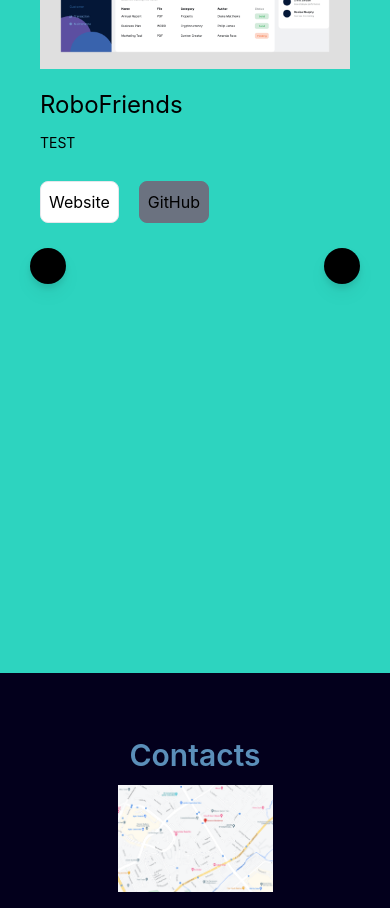
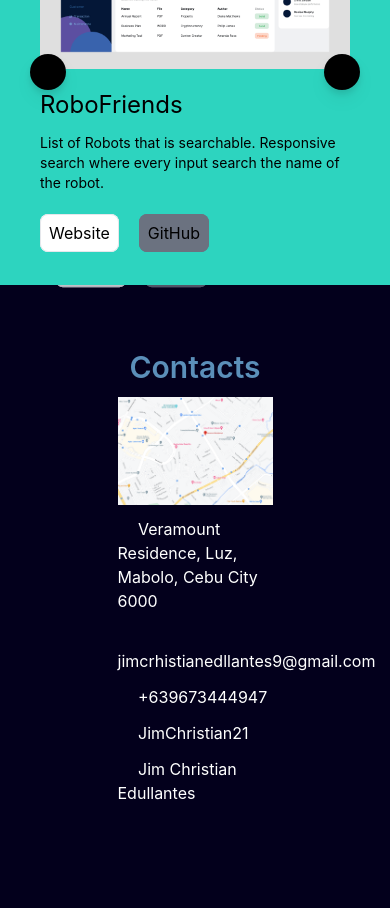
Before and after one commit to JimChristian21/jim-portfolio, a React (Create React App) app: page / in a window 390 px wide. Shown: the part 940-1848 px from the top of the page. After the commit the page ends 1757 px from the top, so only its background shows below. Built offline with nearby package versions, Linux system fonts and the light colour scheme; some icons are missing.

Commit message:
Added robo friends project

```diff
--- a/package.json
+++ b/package.json
@@ -9,6 +9,7 @@
     "react": "^18.2.0",
     "react-dom": "^18.2.0",
     "react-icons": "^4.11.0",
+    "react-responsive-carousel": "^3.2.23",
     "react-scripts": "5.0.1",
     "web-vitals": "^2.1.4"
   },
--- a/src/components/Carousel.jsx
+++ b/src/components/Carousel.jsx
@@ -18,7 +18,7 @@ const Carousel = () => {
     const nextRef = useRef(null);
 
     const prevInitialClass = 'w-full absolute opacity-50 -z-10 scale-[90%]  top-0 left-0 flex flex-col md:w-1/2 bg-teal-400 h-full p-10 mx-auto';
-    const currentInitialClass = 'w-full flex flex-col md:w-1/2 bg-teal-400 p-10 mx-auto h-[850px]';
+    const currentInitialClass = 'w-full flex flex-col md:w-1/2 bg-teal-400 p-10 mx-auto';
     const nextInitialClass = 'w-full absolute opacity-50 -z-10 scale-[90%]  top-0 right-0 flex flex-col md:w-1/2 bg-teal-400 h-full p-10 mx-auto';
 
     useEffect(() => {
@@ -40,14 +40,14 @@ const Carousel = () => {
         },
         {
             title: 'RoboFriends',
-            description: 'Lorem ipsum, dolor sit amet consectetur adipisicing elit. Ducimus, doloremque obcaecati dolore vel quos totam repellendus voluptatum adipisci, in delectus dolores officia tempora impedit repellat enim velit deleniti veniam a.',
+            description: 'List of Robots that is searchable. Responsive search where every input search the name of the robot.',
             image: [
                 robofriends1,
                 robofriends2,
-                robofriends3
+                robofriends1
             ],
             links: {
-                website: '',
+                website: 'https://jimchristian21.github.io/robofriends',
                 github: 'https://github.com/JimChristian21/robofriends',
             }
         },
@@ -153,15 +153,15 @@ const Carousel = () => {
             </div>
             <div className='mb-7'>
                 <h2 className="text-2xl md:text-5xl mb-3">{projects[prevIndex].title}</h2>
-                <p className='text-sm md:text-md'>TEST</p>
+                <p className='text-sm md:text-md'>{projects[prevIndex].description}</p>
             </div>
             <div>
-                <button className='p-2 border rounded-lg bg-white mr-5 md:ml-7'>
+                <a href={projects[prevIndex].links.website} className='p-2 border rounded-lg bg-white mr-5' target="_blank">
                     Website
-                </button>
-                <button className='p-2 border border-gray-500 rounded-lg bg-gray-500'>
+                </a>
+                <a href={projects[prevIndex].links.github} className='p-2 border border-gray-500 rounded-lg bg-gray-500' target="_blank">
                     GitHub
-                </button>
+                </a>
             </div>
         </div>
         <div ref={currentRef} className={currentInitialClass}>
@@ -170,15 +170,15 @@ const Carousel = () => {
             </div>
             <div className='mb-7'>
                 <h2 className="text-2xl md:text-5xl mb-3">{projects[currentIndex].title}</h2>
-                <p className='text-sm md:text-md'>TEST</p>
+                <p className='text-sm md:text-md'>{projects[currentIndex].description}</p>
             </div>
             <div>
-                <button className='p-2 border rounded-lg bg-white mr-5 md:ml-7'>
+                <a href={projects[currentIndex].links.website} className='p-2 border rounded-lg bg-white mr-5' target="_blank">
                     Website
-                </button>
-                <button className='p-2 border border-gray-500 rounded-lg bg-gray-500'>
+                </a>
+                 <a href={projects[currentIndex].links.github} className='p-2 border border-gray-500 rounded-lg bg-gray-500' target="_blank">
                     GitHub
-                </button>
+                </a>
             </div>
         </div>
         <div ref={nextRef} className={nextInitialClass}>
@@ -187,15 +187,15 @@ const Carousel = () => {
             </div>
             <div className='mb-7'>
                 <h2 className="text-2xl md:text-5xl mb-3">{projects[nextIndex].title}</h2>
-                <p className='text-sm md:text-md'>TEST</p>
+                <p className='text-sm md:text-md'>{projects[nextIndex].description}</p>
             </div>
             <div>
-                <button className='p-2 border rounded-lg bg-white mr-5 md:ml-7'>
+                <a href={projects[nextIndex].links.website} className='p-2 border rounded-lg bg-white mr-5' target="_blank">
                     Website
-                </button>
-                <button className='p-2 border border-gray-500 rounded-lg bg-gray-500'>
+                </a>
+                <a href={projects[nextIndex].links.github} className='p-2 border border-gray-500 rounded-lg bg-gray-500' target="_blank">
                     GitHub
-                </button>
+                </a>
             </div>
         </div>
         <button onClick={handleNext} className='text-white absolute top-1/2 right-[30px] z-20'>
```
Also changed, not shown: 1 other file (tests, documents, lock files or other folders).
